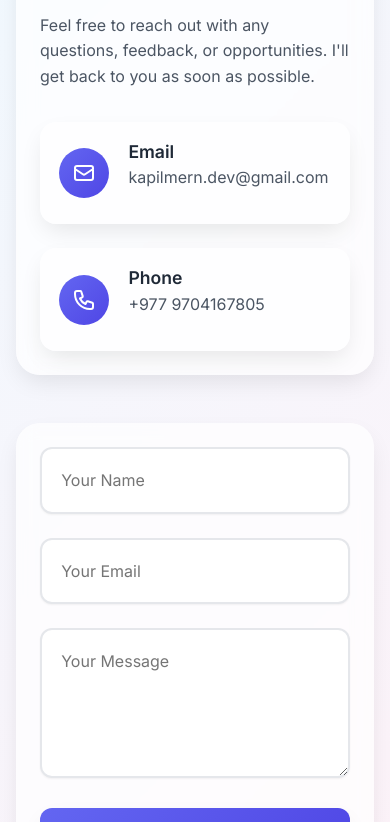
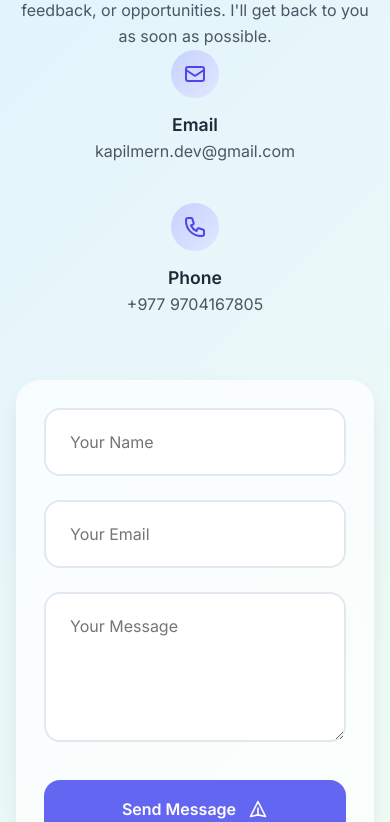
Before and after one commit to Kapillkc55/fianl-project, a React (Vite) app: page / in a window 390 px wide. Shown: the part 3580-4402 px from the top of the page. Built offline with nearby package versions, Linux system fonts and the light colour scheme; no server answers.

Commit message:
Update Contact.css

```diff
--- a/src/components/Contact.css
+++ b/src/components/Contact.css
@@ -10,37 +10,27 @@
   --background: #f9fafb;
   --card-bg: rgba(255, 255, 255, 0.7);
   --shadow: 0 10px 25px -5px rgba(0, 0, 0, 0.1);
+  --success: #10b981;
+  --error: #ef4444;
 }
 
 .contact-section {
   position: relative;
-  padding: 5rem 1rem;
-  background: linear-gradient(135deg, #f0f9ff 0%, #fdf2f8 100%);
+  padding: 6rem 1rem;
+  background: linear-gradient(135deg, #e0f2fe 0%, #f0fdf4 100%);
   overflow: hidden;
 }
 
 .contact-container {
+  display: grid;
+  grid-template-columns: 1fr 1fr;
+  gap: 4rem;
   max-width: 1200px;
   margin: 0 auto;
-  display: flex;
-  flex-direction: column;
-  gap: 3rem;
-}
-
-@media (min-width: 992px) {
-  .contact-container {
-    flex-direction: row;
-    gap: 5rem;
-  }
 }
 
 .contact-content {
-  flex: 1;
-  padding: 2rem;
-  border-radius: 1.5rem;
-  background: var(--card-bg);
-  backdrop-filter: blur(10px);
-  box-shadow: var(--shadow);
+  padding-right: 2rem;
 }
 
 .section-tag {
@@ -71,7 +61,7 @@
   font-size: clamp(1.75rem, 5vw, 2.5rem);
   font-weight: 800;
   color: var(--text-dark);
-  margin-bottom: 1rem;
+  margin-bottom: 1.5rem;
   line-height: 1.2;
 }
 
@@ -95,55 +85,45 @@
 
 .section-subtitle {
   color: var(--text-medium);
-  line-height: 1.7;
-  margin-bottom: 2rem;
   font-size: clamp(1rem, 2.5vw, 1.1rem);
+  margin-bottom: 2.5rem;
+  line-height: 1.6;
 }
 
 .contact-info {
   display: flex;
   flex-direction: column;
   gap: 1.5rem;
-  margin-top: 2rem;
 }
 
 .info-item {
   display: flex;
-  align-items: center;
-  gap: 1.2rem;
-  padding: 1.2rem;
-  background: rgba(255, 255, 255, 0.6);
-  border-radius: 1rem;
-  box-shadow: var(--shadow);
-  transition: transform 0.3s ease;
-}
-
-.info-item:hover {
-  transform: translateY(-5px);
+  align-items: flex-start;
+  gap: 1rem;
 }
 
 .info-icon {
-  width: 50px;
-  height: 50px;
+  width: 48px;
+  height: 48px;
+  border-radius: 50%;
+  background: linear-gradient(135deg, var(--primary-light) 0%, #e0e7ff 100%);
   display: flex;
   align-items: center;
   justify-content: center;
-  background: linear-gradient(135deg, var(--primary), var(--primary-dark));
-  border-radius: 50%;
-  color: white;
   flex-shrink: 0;
 }
 
 .info-icon svg {
   width: 24px;
   height: 24px;
+  color: var(--primary-dark);
 }
 
 .info-item h3 {
   font-size: 1.1rem;
   font-weight: 600;
   color: var(--text-dark);
-  margin-bottom: 0.2rem;
+  margin-bottom: 0.25rem;
 }
 
 .info-item p {
@@ -152,12 +132,11 @@
 }
 
 .contact-form-container {
-  flex: 1;
-  padding: 2rem;
+  background: var(--card-bg);
   border-radius: 1.5rem;
-  background: var(--card-bg);
+  padding: 2.5rem;
+  box-shadow: var(--shadow);
   backdrop-filter: blur(10px);
-  box-shadow: var(--shadow);
 }
 
 .contact-form {
@@ -167,65 +146,51 @@
 }
 
 .status-message {
-  padding: 0.8rem 1.2rem;
+  padding: 1rem;
   border-radius: 0.75rem;
   font-weight: 500;
   text-align: center;
+  animation: fadeIn 0.3s ease;
 }
 
 .status-message.success {
   background: rgba(16, 185, 129, 0.15);
-  color: #10b981;
+  color: var(--success);
+  border: 1px solid rgba(16, 185, 129, 0.3);
 }
 
 .status-message.error {
   background: rgba(239, 68, 68, 0.15);
-  color: #ef4444;
+  color: var(--error);
+  border: 1px solid rgba(239, 68, 68, 0.3);
+}
+
+@keyframes fadeIn {
+  from { opacity: 0; transform: translateY(-10px); }
+  to { opacity: 1; transform: translateY(0); }
 }
 
 .form-group {
   position: relative;
 }
 
-.form-group label {
-  position: absolute;
-  top: 1rem;
-  left: 1rem;
-  color: var(--text-light);
-  pointer-events: none;
-  transition: all 0.3s ease;
-  padding: 0 0.5rem;
-  background: transparent;
-}
-
 .form-group input,
 .form-group textarea {
   width: 100%;
-  padding: 1.2rem;
-  border: 2px solid #e5e7eb;
-  border-radius: 0.75rem;
+  padding: 1.25rem 1.5rem;
+  border-radius: 1rem;
+  border: 2px solid #e2e8f0;
   background: white;
   font-size: 1rem;
+  color: var(--text-dark);
   transition: all 0.3s ease;
-  box-shadow: 0 1px 2px rgba(0, 0, 0, 0.05);
 }
 
 .form-group input:focus,
 .form-group textarea:focus {
   outline: none;
-  border-color: var(--primary);
-  box-shadow: 0 0 0 3px rgba(99, 102, 241, 0.2);
-}
-
-.form-group input:focus + label,
-.form-group input:not(:placeholder-shown) + label,
-.form-group textarea:focus + label,
-.form-group textarea:not(:placeholder-shown) + label {
-  top: -0.5rem;
-  left: 0.8rem;
-  font-size: 0.8rem;
-  background: var(--card-bg);
-  color: var(--primary);
+  border-color: var(--primary-light);
+  box-shadow: 0 0 0 4px rgba(99, 102, 241, 0.1);
 }
 
 .form-group textarea {
@@ -234,46 +199,52 @@
 }
 
 .btn-submit {
-  display: inline-flex;
+  display: flex;
   align-items: center;
   justify-content: center;
   gap: 0.75rem;
-  padding: 1rem 2rem;
-  border-radius: 0.75rem;
+  padding: 1.1rem 2rem;
+  border-radius: 1rem;
+  background: var(--primary);
+  color: white;
+  font-size: 1rem;
   font-weight: 600;
+  border: none;
+  cursor: pointer;
   transition: all 0.3s ease;
-  cursor: pointer;
-  text-decoration: none;
-  border: none;
-  box-shadow: var(--shadow);
-  font-size: 1rem;
-  background: linear-gradient(135deg, var(--primary), var(--primary-dark));
-  color: white;
+  margin-top: 0.5rem;
 }
 
-.btn-submit:hover:not(:disabled) {
+.btn-submit:hover {
+  background: var(--primary-dark);
   transform: translateY(-3px);
-  box-shadow: 0 15px 30px -5px rgba(99, 102, 241, 0.4);
+  box-shadow: 0 10px 20px -5px rgba(79, 70, 229, 0.3);
 }
 
 .btn-submit:disabled {
   opacity: 0.7;
   cursor: not-allowed;
+  transform: none;
+  box-shadow: none;
 }
 
 .btn-submit svg {
   width: 20px;
   height: 20px;
+  transition: transform 0.3s ease;
+}
+
+.btn-submit:hover svg {
+  transform: translateX(3px);
 }
 
 .spinner {
   width: 20px;
   height: 20px;
   border: 3px solid rgba(255, 255, 255, 0.3);
+  border-top: 3px solid white;
   border-radius: 50%;
-  border-top-color: white;
   animation: spin 1s linear infinite;
-  margin-right: 8px;
 }
 
 @keyframes spin {
@@ -282,17 +253,42 @@
 }
 
 /* Responsive Design */
-@media (max-width: 768px) {
+@media (max-width: 900px) {
   .contact-container {
-    flex-direction: column;
+    grid-template-columns: 1fr;
+    gap: 3rem;
   }
 
-  .contact-content,
-  .contact-form-container {
-    padding: 1.5rem;
+  .contact-content {
+    padding-right: 0;
+    text-align: center;
+  }
+
+  .section-tag {
+    justify-content: center;
   }
 
   .contact-info {
+    align-items: center;
+  }
+
+  .info-item {
     flex-direction: column;
+    align-items: center;
+    text-align: center;
   }
 }
+
+@media (max-width: 480px) {
+  .contact-section {
+    padding: 4rem 1rem;
+  }
+
+  .contact-form-container {
+    padding: 1.75rem;
+  }
+
+  .btn-submit {
+    width: 100%;
+  }
+}
```
